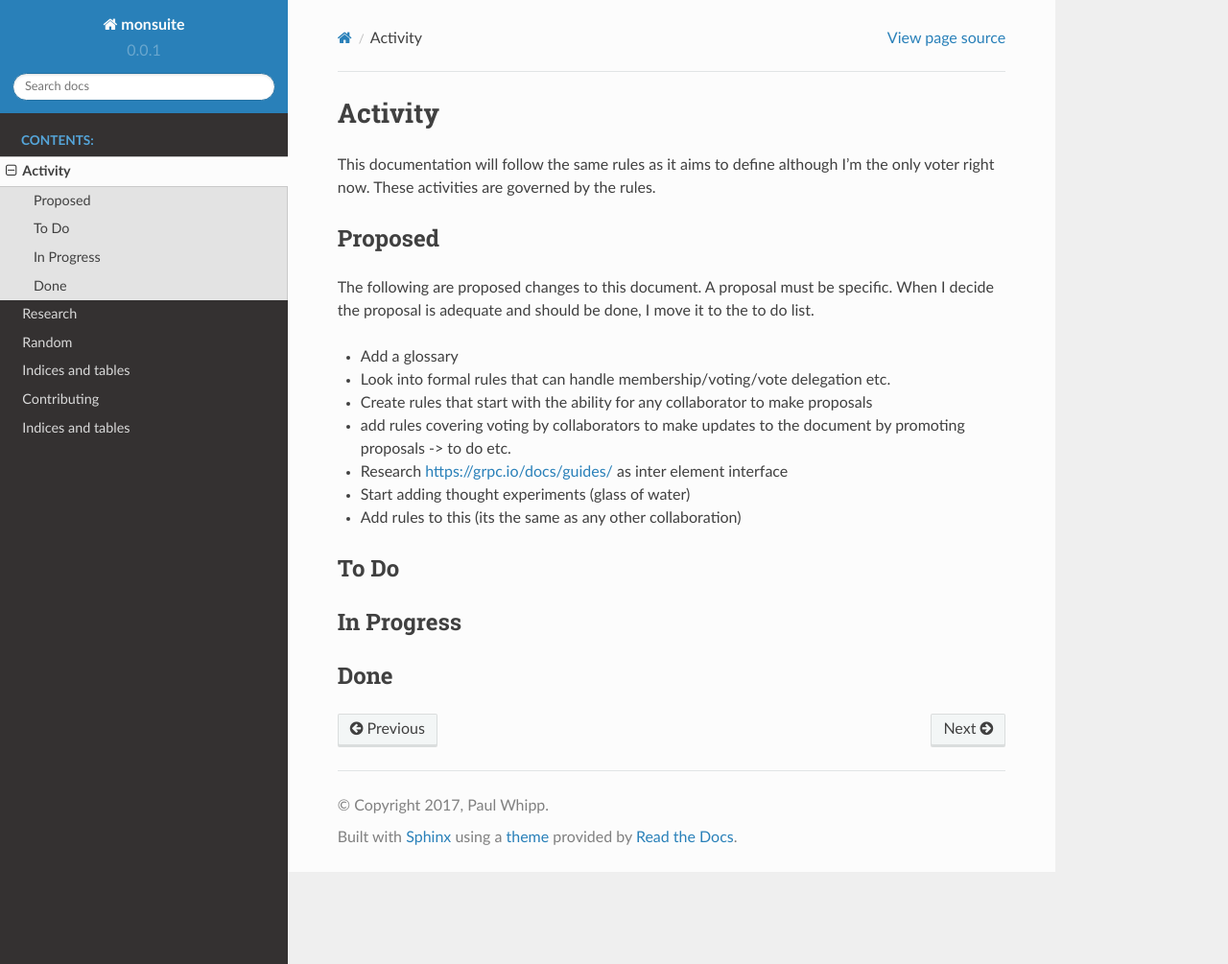
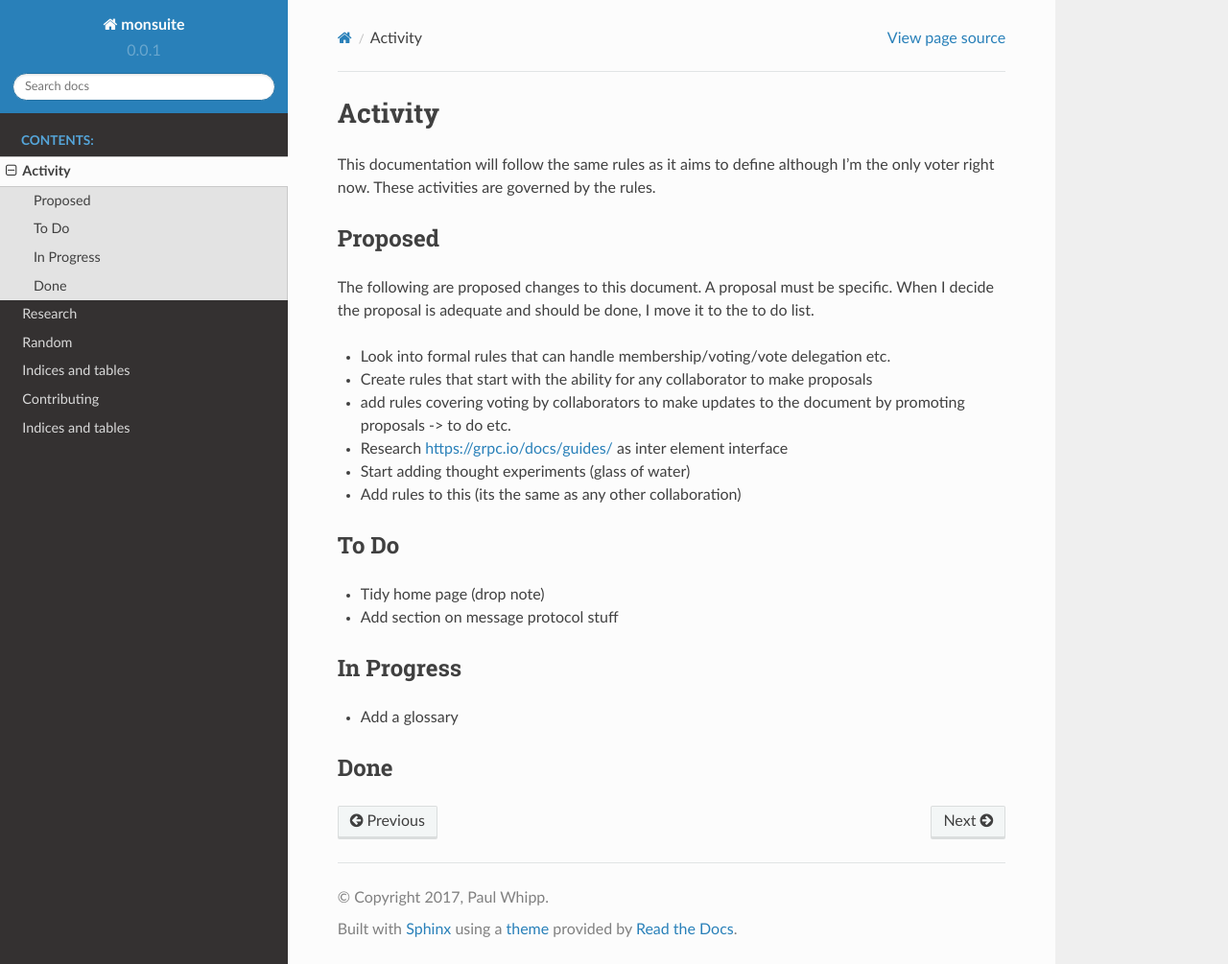
Before and after one commit to pwhipp/monsuite, a Sphinx documentation site: the page built from documentation/docs/activity/index.rst, in a window 1280 px wide and 1005 px high. Shown: the whole window at 96% size. Built offline with Sphinx 7.4.7 and the Read the Docs theme 2.0.0, drawn with Linux system fonts in a browser that asks for light colours.

Commit message:
todo: add a glossary

```diff
--- a/documentation/docs/activity/index.rst
+++ b/documentation/docs/activity/index.rst
@@ -20,8 +19,13 @@ The following are proposed changes to this document. A proposal must be specific
 To Do
 -----
 
+* Tidy home page (drop note)
+* Add section on message protocol stuff
+
 In Progress
 -----------
 
+* Add a glossary
+
 Done
 ----
```
Also changed, not shown: other parts of documentation/docs/activity/index.rst (+0 -1 lines).
